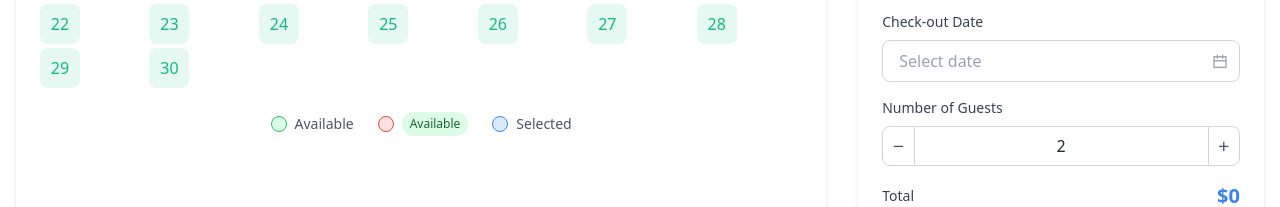
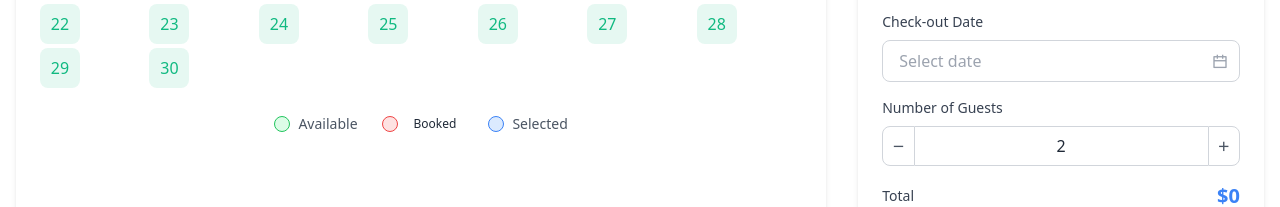
Before and after one commit to rahulkashyap7/portal-Baromas, a website: page index.html in a window 1280 px wide. Shown: the part 3040-3247 px from the top of the page. Drawn offline with nearby package versions, Linux system fonts and the light colour scheme; no server answers.

Commit message:
celender issue solved

```diff
--- a/index.html
+++ b/index.html
@@ -827,8 +827,8 @@
                   class="w-4 h-4 rounded-full bg-red-100 border border-red-500 mr-2"
                 ></div>
                 <span
-                class="bg-green-100 text-green-800 text-xs px-2 py-1 rounded-full"
-                >Available</span
+                class=" text-gray-800 text-xs px-2 py-1 rounded-full"
+                >Booked</span
               >
               </div>
               <div class="flex items-center">
```
